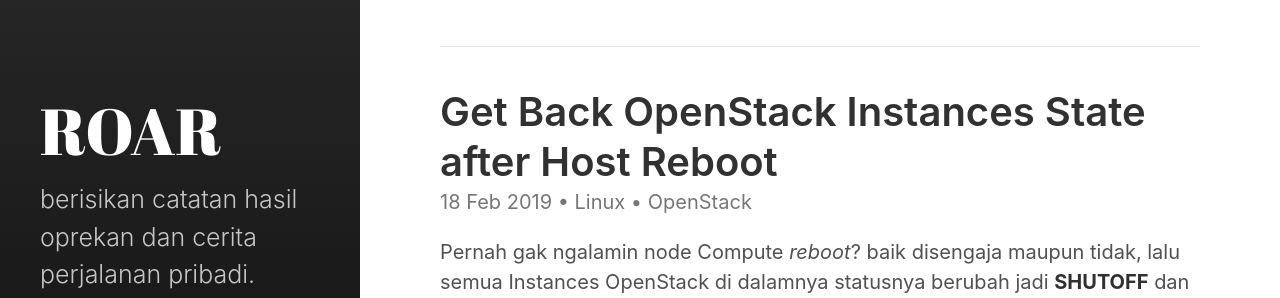
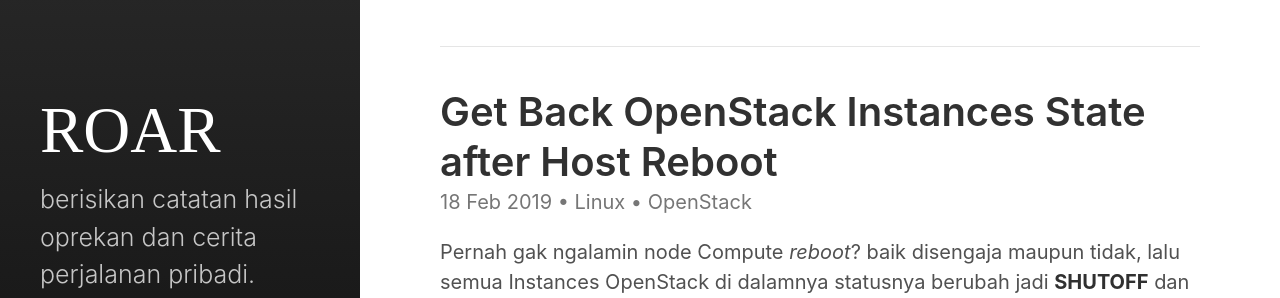
Before and after one commit to aryulianto/aryulianto.github.io, a Jekyll site: the page built from index.html, in a window 1280 px wide. Shown: the part 304-602 px from the top of the page. Built offline with Jekyll 4.4.1, drawn with Linux system fonts in a browser that asks for light colours; the list of posts is cut into pages by our own code.

```diff
--- a/_sass/hydeout/_layout.scss
+++ b/_sass/hydeout/_layout.scss
@@ -37,11 +37,11 @@ body {
   padding: $section-spacing;
 
   .site-title {
-    font-family: 'Abril Fatface', serif;
+    font-family: 'Mogra', serif;
     font-size: $large-font-size;
     font-weight: normal;
     margin-bottom: $heading-spacing;
-    margin-top: 0;
+    margin-top: 1;
   }
 
   .site-title .back-arrow { margin-right: 0.5rem; }
```
Also changed, not shown: favicon.ico.
